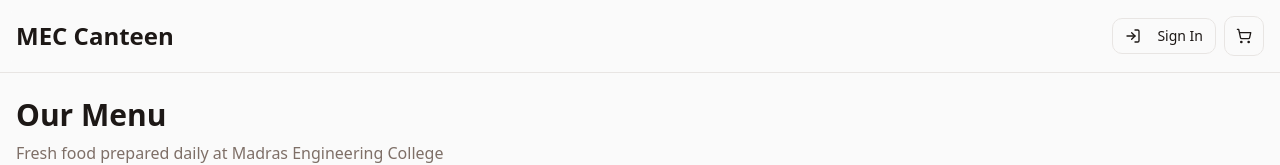
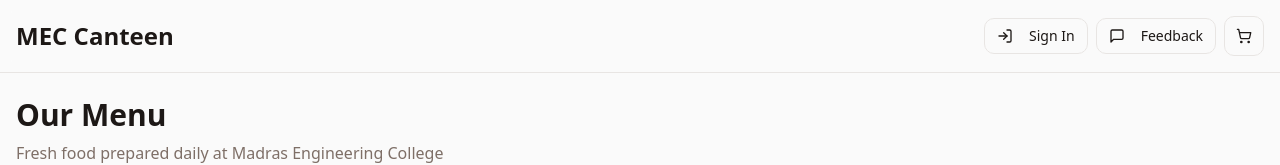
Before and after one commit to sudarvizhisudarvizhi49-jpg/sudarvizhimec, a React (Vite) app: page /menu in a window 1280 px wide. Shown: the top 165 px of the page. Built offline with nearby package versions, Linux system fonts and the light colour scheme; the HTML template or start-up script is replaced by a standard one.

Commit message:
Move feedback next to cart
Reposition FeedbackDialog to appear adjacent to the CartSheet in Menu.tsx so the feedback option is available right beside the cart icon for both admin and user views. No functional changes beyond UI placement.

```diff
--- a/src/pages/Menu.tsx
+++ b/src/pages/Menu.tsx
@@ -53,7 +53,6 @@ const Menu = () => {
                     Admin
                   </Button>
                 )}
-                <FeedbackDialog />
                 <Button
                   variant="outline"
                   size="sm"
@@ -76,6 +75,7 @@ const Menu = () => {
                 Sign In
               </Button>
             )}
+            <FeedbackDialog />
             <CartSheet />
           </div>
         </div>
```
